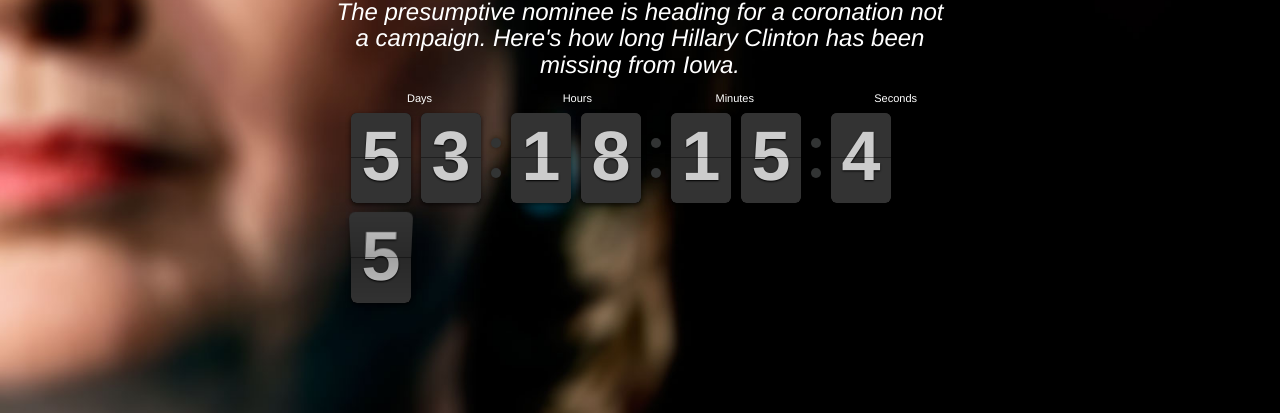
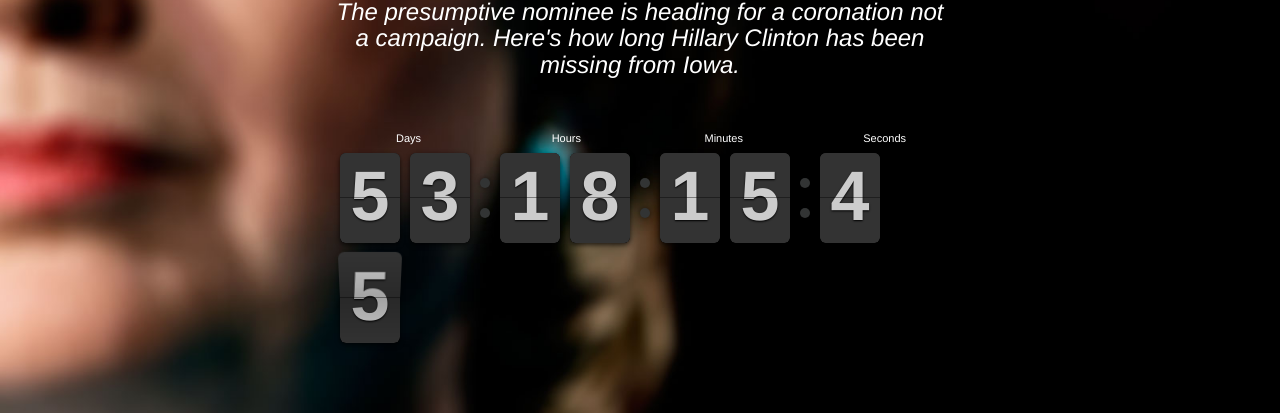
Before and after one commit to jlofranco/samplepage77, a plain HTML site: page hiding/index.html in a window 1280 px wide. Shown: the part 387-800 px from the top of the page. Drawn offline with nearby package versions, Linux system fonts and the light colour scheme; a script that the page names is missing.

Commit message:
Centered clock.

```diff
--- a/hiding/index.html
+++ b/hiding/index.html
@@ -37,7 +37,7 @@
         <div class="col-md-6">
           <h1 class="text-center text-uppercase">hillary's hiding</h1>
           <h3 class= "text-center"><em>The presumptive nominee is heading for a coronation not a campaign. Here's how long Hillary Clinton has been missing from Iowa.  </em></h3>
-          <div class="clock" style="width: auto; margin-top: 30px; display: table;"></div>
+          <div class="clock" style="width: auto; margin: 0 auto; margin-top: 70px; display: table;"></div>
 
             <script type="text/javascript">
               $(document).ready(function(){
```
